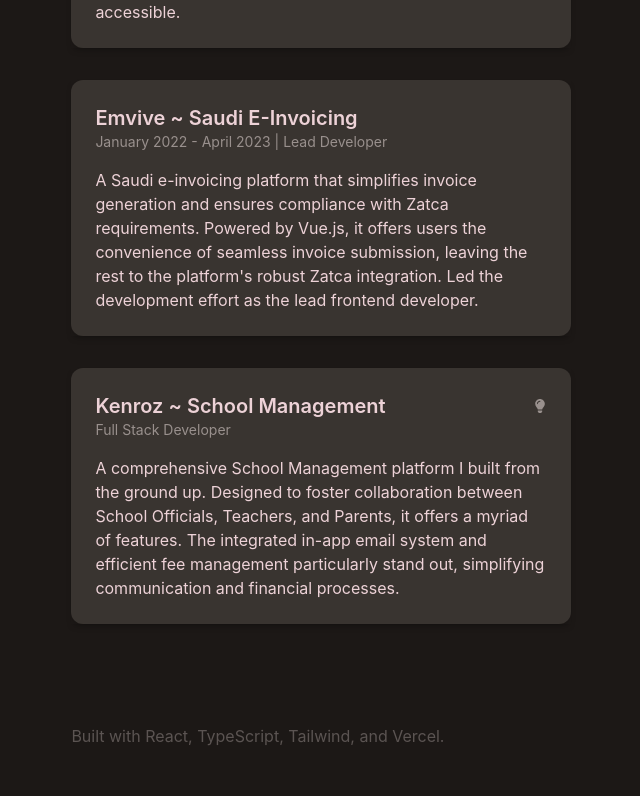
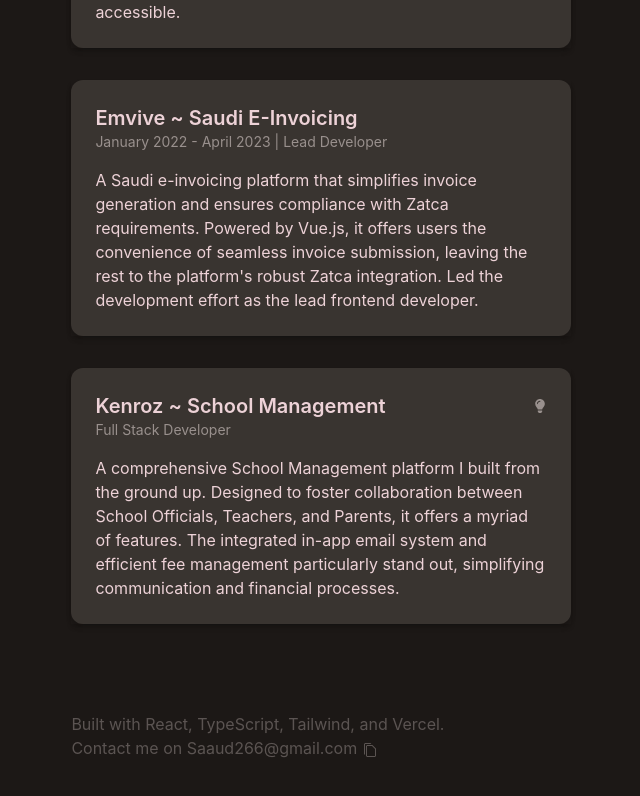
Before and after one commit to SaudTech/portfolio, a React (Vite) app: page / in a window 1280 px wide. Shown: the part 1168-1964 px from the top of the page, without its empty margins (319-959 px from the left). Built offline with nearby package versions, Linux system fonts and the light colour scheme.

Commit message:
Fixed the rough notation issue and added contact email in footer

```diff
--- a/package.json
+++ b/package.json
@@ -18,7 +18,8 @@
     "react-icons": "^4.10.1",
     "react-intersection-observer": "^9.5.2",
     "react-rough-notation": "^1.0.5",
-    "react-router-dom": "^6.15.0"
+    "react-router-dom": "^6.15.0",
+    "react-toastify": "^9.1.3"
   },
   "devDependencies": {
     "@types/react": "^18.2.15",
--- a/src/App.tsx
+++ b/src/App.tsx
@@ -9,11 +9,15 @@
 import Project from "./pages/Project/index";
 import Loader from "./components/Loader";
 import React from "react";
+import { ToastContainer } from 'react-toastify';
+import 'react-toastify/dist/ReactToastify.css';
+
 
 const App: React.FC = () => {
   return (
     <div>
       <Loader />
+      <ToastContainer />
       <BrowserRouter>
         <Routes>
           <Route path="/" element={<DefaultLayout />}>
--- a/src/components/Footer/Footer.tsx
+++ b/src/components/Footer/Footer.tsx
@@ -1,6 +1,22 @@
 import React from 'react'
+import { VscCopy } from 'react-icons/vsc';
+import { toast } from 'react-toastify';
 
 const Footer: React.FC = () => {
+  const email: string = "Saaud266@gmail.com";
+  const copy_email = () => {
+    navigator.clipboard.writeText(email);
+    toast.success("Email Copied!", {
+      theme: "dark",
+      hideProgressBar: true,
+      style: {
+
+        color: "#99908D",
+        fontSize: "12px",
+        minWidth: "250px"
+      }
+    });
+      };
   return (
     <div className='h-40 w-full flex flex-col justify-center'>
       <p className='text-lightTextColor/50'>
@@ -8,6 +24,9 @@
         <Link href="https://www.typescriptlang.org/" label='TypeScript' />, {" "}
         <Link href="https://tailwindcss.com/" label='Tailwind' />, and {" "}
         <Link href="https://vercel.com/" label='Vercel' />.
+      </p>
+      <p className='text-lightTextColor/50'>
+        Contact me on {email} <VscCopy className='inline cursor-pointer' onClick={copy_email} />
       </p>
     </div>
   )
--- a/src/pages/Home/Components/Introduction.tsx
+++ b/src/pages/Home/Components/Introduction.tsx
@@ -56,7 +56,7 @@
           where I showcase my expertise in crafting{" "}
           <RoughNotation show={showUserFocused} type="underline" color="#532323">
             <span className="whitespace-nowrap">User-focused Applications</span>
-            </RoughNotation>.{" "}
+          </RoughNotation>.{" "}
           As a <RoughNotation show={showReactDev} type="circle" color="#8F2F70"><span className="whitespace-nowrap">React Developer</span></RoughNotation>, {" "}
           I thrive on turning complex problems into {" "}
           <RoughNotation show={showScalable} type="underline" color="#81C784"><span className="whitespace-nowrap">Scalable Solutions</span></RoughNotation>.{" "}
```
Also changed, not shown: 1 other file (tests, documents, lock files or other folders).
